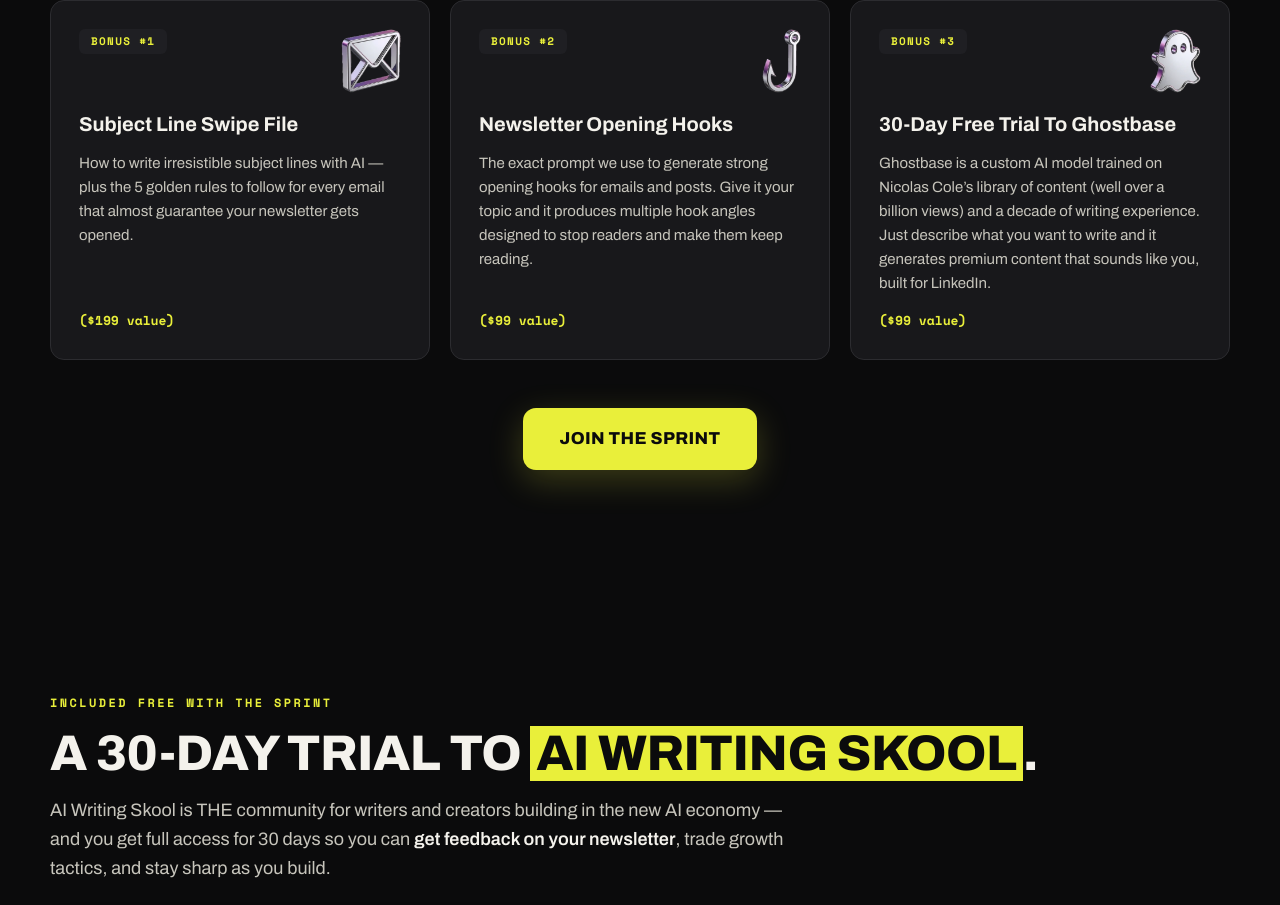
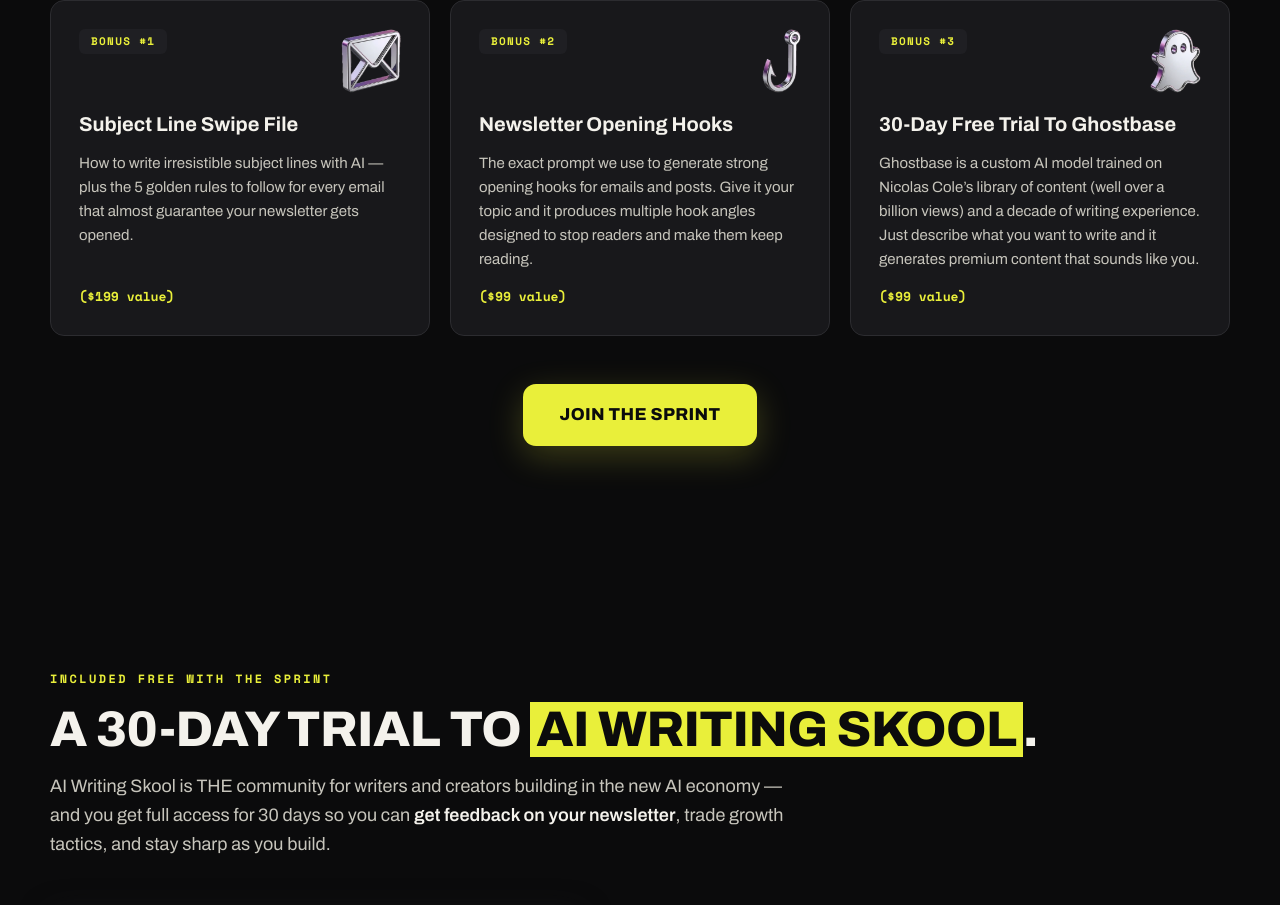
Before and after one commit to jtzack/start-your-newsletter, a React (Vite) app: page / in a window 1280 px wide. Shown: the part 9193-10098 px from the top of the page. Built offline with nearby package versions, Linux system fonts and the light colour scheme.

Commit message:
Remove 'built for LinkedIn' from Ghostbase bonus copy
Co-Authored-By: Claude Fable 5 <noreply@anthropic.com>
Claude-Session: https://claude.ai/code/session_01AUPTyahsoageLCV419R4wU

```diff
--- a/src/App.tsx
+++ b/src/App.tsx
@@ -607,7 +607,7 @@ function BonusSection() {
   const bonuses = [
     { tag: 'Bonus #1', title: 'Subject Line Swipe File', desc: 'How to write irresistible subject lines with AI — plus the 5 golden rules to follow for every email that almost guarantee your newsletter gets opened.', value: '$199', icon: '/images/bonus-subject-lines.webp' },
     { tag: 'Bonus #2', title: 'Newsletter Opening Hooks', desc: 'The exact prompt we use to generate strong opening hooks for emails and posts. Give it your topic and it produces multiple hook angles designed to stop readers and make them keep reading.', value: '$99', icon: '/images/bonus-hooks.webp' },
-    { tag: 'Bonus #3', title: '30-Day Free Trial To Ghostbase', desc: 'Ghostbase is a custom AI model trained on Nicolas Cole’s library of content (well over a billion views) and a decade of writing experience. Just describe what you want to write and it generates premium content that sounds like you, built for LinkedIn.', value: '$99', icon: '/images/bonus-ghostbase.webp' },
+    { tag: 'Bonus #3', title: '30-Day Free Trial To Ghostbase', desc: 'Ghostbase is a custom AI model trained on Nicolas Cole’s library of content (well over a billion views) and a decade of writing experience. Just describe what you want to write and it generates premium content that sounds like you.', value: '$99', icon: '/images/bonus-ghostbase.webp' },
   ]
   return (
     <section id="bonuses" className="py-20 md:py-28 px-5 md:px-8">
```
